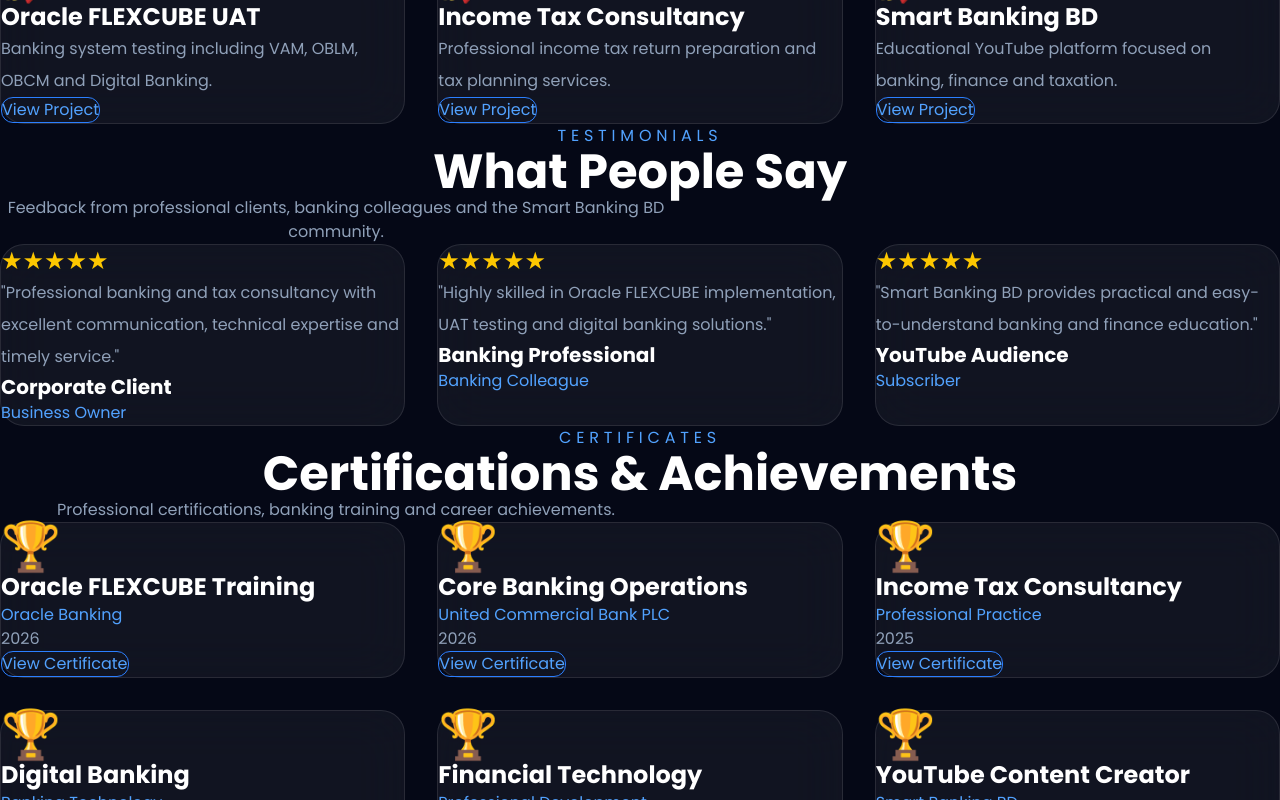
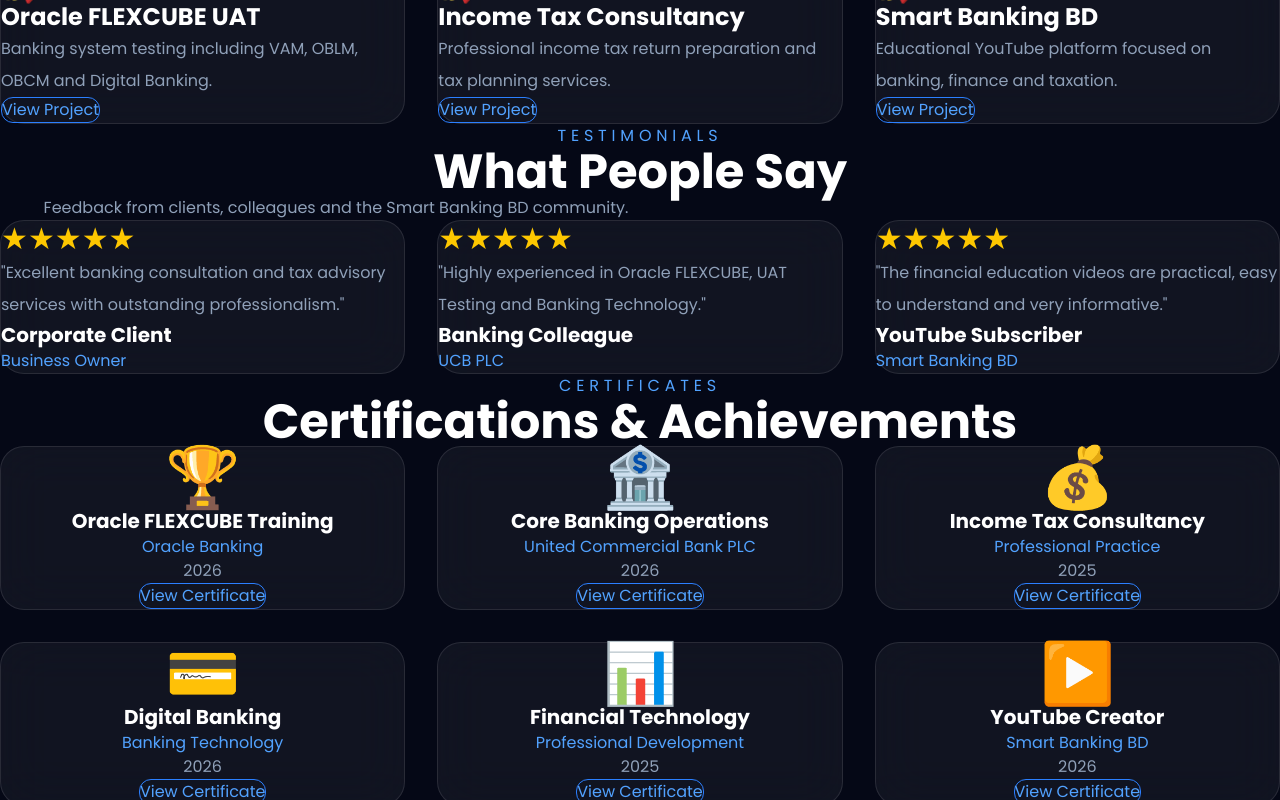
Before and after one commit to ifte121/ekhtiar-portfolio-pro, a Next.js app: page / in a window 1280 px wide. Shown: the part 2180-2980 px from the top of the page. Built offline with nearby package versions, Linux system fonts and the light colour scheme.

Commit message:
Upgrade Testimonials & Certificates

```diff
--- a/components/sections/certificates.tsx
+++ b/components/sections/certificates.tsx
@@ -1,38 +1,49 @@
+"use client";
+
+import FadeIn from "../ui/fade-in";
+
 const certificates = [
   {
     title: "Oracle FLEXCUBE Training",
     issuer: "Oracle Banking",
     year: "2026",
+    icon: "🏆",
   },
   {
     title: "Core Banking Operations",
     issuer: "United Commercial Bank PLC",
     year: "2026",
+    icon: "🏦",
   },
   {
     title: "Income Tax Consultancy",
     issuer: "Professional Practice",
     year: "2025",
+    icon: "💰",
   },
   {
     title: "Digital Banking",
     issuer: "Banking Technology",
     year: "2026",
+    icon: "💳",
   },
   {
     title: "Financial Technology",
     issuer: "Professional Development",
     year: "2025",
+    icon: "📊",
   },
   {
-    title: "YouTube Content Creator",
+    title: "YouTube Creator",
     issuer: "Smart Banking BD",
     year: "2026",
+    icon: "▶️",
   },
 ];
 
 export default function Certificates() {
   return (
+    <FadeIn>
       <section
         id="certificates"
         className="mx-auto max-w-7xl px-6 py-28"
@@ -45,25 +56,21 @@
           <h2 className="mt-5 text-5xl font-bold text-white">
             Certifications & Achievements
           </h2>
-
-        <p className="mt-6 mx-auto max-w-2xl text-slate-400">
-          Professional certifications, banking training and career achievements.
-        </p>
         </div>
 
         <div className="mt-20 grid gap-8 md:grid-cols-2 lg:grid-cols-3">
           {certificates.map((item) => (
             <div
               key={item.title}
-            className="rounded-3xl border border-white/10 bg-white/5 p-8 backdrop-blur-xl transition-all duration-300 hover:-translate-y-2 hover:border-blue-500"
+              className="rounded-3xl border border-white/10 bg-white/5 p-8 text-center backdrop-blur-xl transition-all duration-300 hover:-translate-y-2 hover:border-blue-500"
             >
-            <div className="text-5xl">🏆</div>
+              <div className="text-6xl">{item.icon}</div>
 
-            <h3 className="mt-6 text-2xl font-bold text-white">
+              <h3 className="mt-6 text-xl font-bold text-white">
                 {item.title}
               </h3>
 
-            <p className="mt-4 text-blue-400">
+              <p className="mt-3 text-blue-400">
                 {item.issuer}
               </p>
 
@@ -71,12 +78,13 @@
                 {item.year}
               </p>
 
-            <button className="mt-8 rounded-xl border border-blue-500 px-5 py-2 text-blue-400 transition hover:bg-blue-500 hover:text-white">
+              <button className="mt-6 rounded-xl border border-blue-500 px-5 py-2 text-blue-400 transition hover:bg-blue-500 hover:text-white">
                 View Certificate
               </button>
             </div>
           ))}
         </div>
       </section>
+    </FadeIn>
   );
 }
--- a/components/sections/testimonials.tsx
+++ b/components/sections/testimonials.tsx
@@ -1,26 +1,31 @@
+"use client";
+
+import FadeIn from "../ui/fade-in";
+
 const testimonials = [
   {
     name: "Corporate Client",
     role: "Business Owner",
     review:
-      "Professional banking and tax consultancy with excellent communication, technical expertise and timely service.",
+      "Excellent banking consultation and tax advisory services with outstanding professionalism.",
   },
   {
-    name: "Banking Professional",
-    role: "Banking Colleague",
+    name: "Banking Colleague",
+    role: "UCB PLC",
     review:
-      "Highly skilled in Oracle FLEXCUBE implementation, UAT testing and digital banking solutions.",
+      "Highly experienced in Oracle FLEXCUBE, UAT Testing and Banking Technology.",
   },
   {
-    name: "YouTube Audience",
-    role: "Subscriber",
+    name: "YouTube Subscriber",
+    role: "Smart Banking BD",
     review:
-      "Smart Banking BD provides practical and easy-to-understand banking and finance education.",
+      "The financial education videos are practical, easy to understand and very informative.",
   },
 ];
 
 export default function Testimonials() {
   return (
+    <FadeIn>
       <section
         id="testimonials"
         className="mx-auto max-w-7xl px-6 py-28"
@@ -34,9 +39,9 @@
             What People Say
           </h2>
 
-        <p className="mt-6 text-slate-400 max-w-2xl mx-auto">
-          Feedback from professional clients, banking colleagues and
-          the Smart Banking BD community.
+          <p className="mx-auto mt-6 max-w-2xl text-slate-400">
+            Feedback from clients, colleagues and the Smart Banking BD
+            community.
           </p>
         </div>
 
@@ -46,9 +51,7 @@
               key={item.name}
               className="rounded-3xl border border-white/10 bg-white/5 p-8 backdrop-blur-xl transition-all duration-300 hover:-translate-y-2 hover:border-blue-500"
             >
-            <div className="text-2xl text-yellow-400">
-              ★★★★★
-            </div>
+              <div className="text-3xl text-yellow-400">★★★★★</div>
 
               <p className="mt-6 leading-8 text-slate-400">
                 "{item.review}"
@@ -59,13 +62,12 @@
                   {item.name}
                 </h3>
 
-              <p className="text-blue-400">
-                {item.role}
-              </p>
+                <p className="text-blue-400">{item.role}</p>
               </div>
             </div>
           ))}
         </div>
       </section>
+    </FadeIn>
   );
 }
```
Lines whose indentation alone changed are shown as unchanged.
